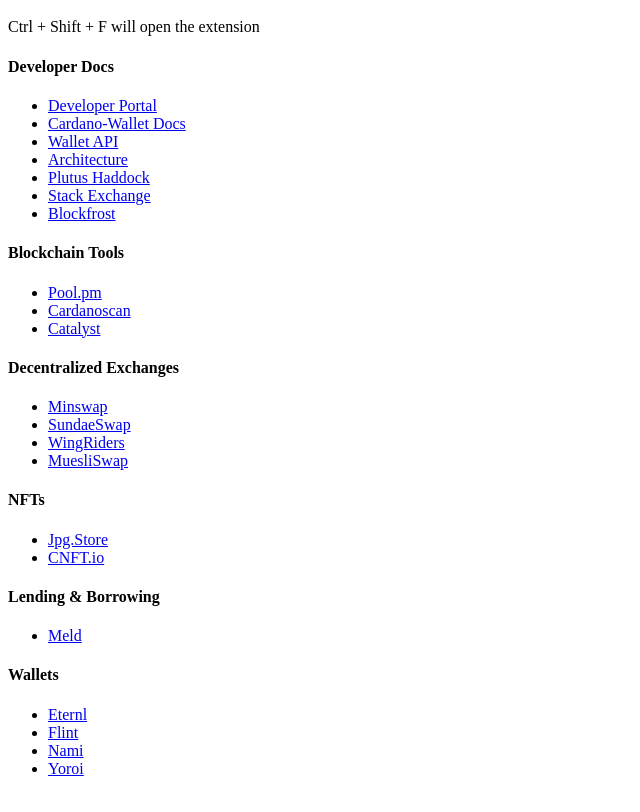
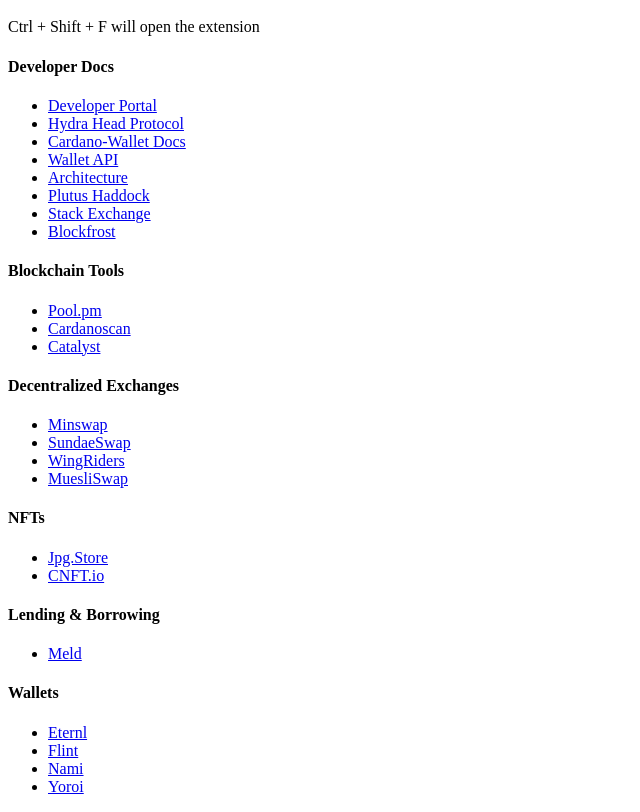
Before and after one commit to AdamCooke00/cardano-lookup, a browser extension: page index.html in a window 1280 px wide. Shown: the part 48-860 px from the top of the page, without its empty margins (0-640 px from the left). Drawn offline with Linux system fonts and the light colour scheme.

Commit message:
add hydra head protocol website one-click under developer docs heading

```diff
--- a/index.html
+++ b/index.html
@@ -10,6 +10,7 @@
         <h4>Developer Docs</h4>
             <ul>
                 <li><a href="https://developers.cardano.org/" target="_blank">Developer Portal</a></li>
+                <li><a href="https://hydra.family/head-protocol/" target="_blank">Hydra Head Protocol</a></li>
                 <li><a href="https://input-output-hk.github.io/cardano-wallet/user-guide/cli" target="_blank">Cardano-Wallet Docs</a></li>
                 <li><a href="https://input-output-hk.github.io/cardano-wallet/api/edge/" target="_blank">Wallet API</a></li>
                 <li><a href="https://docs.cardano.org/explore-cardano/cardano-architecture/overview" target="_blank">Architecture</a></li>
```
